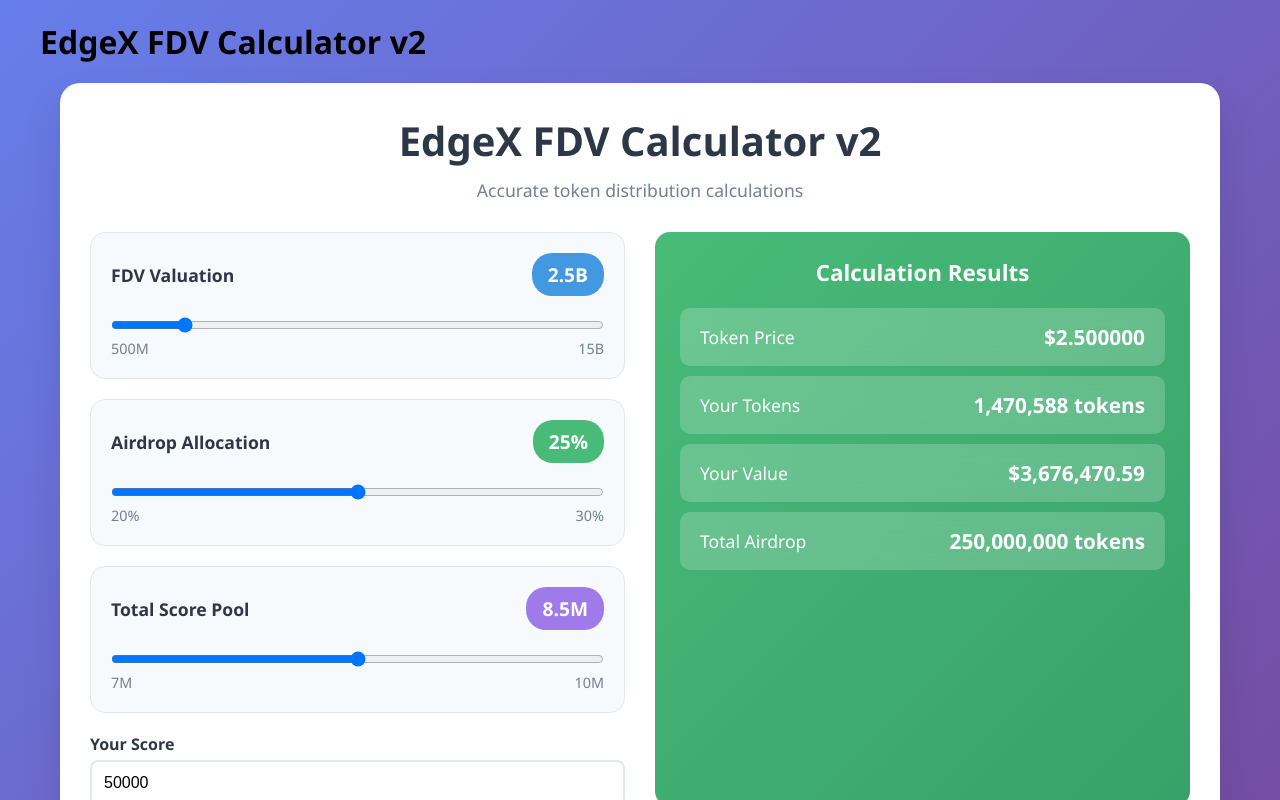
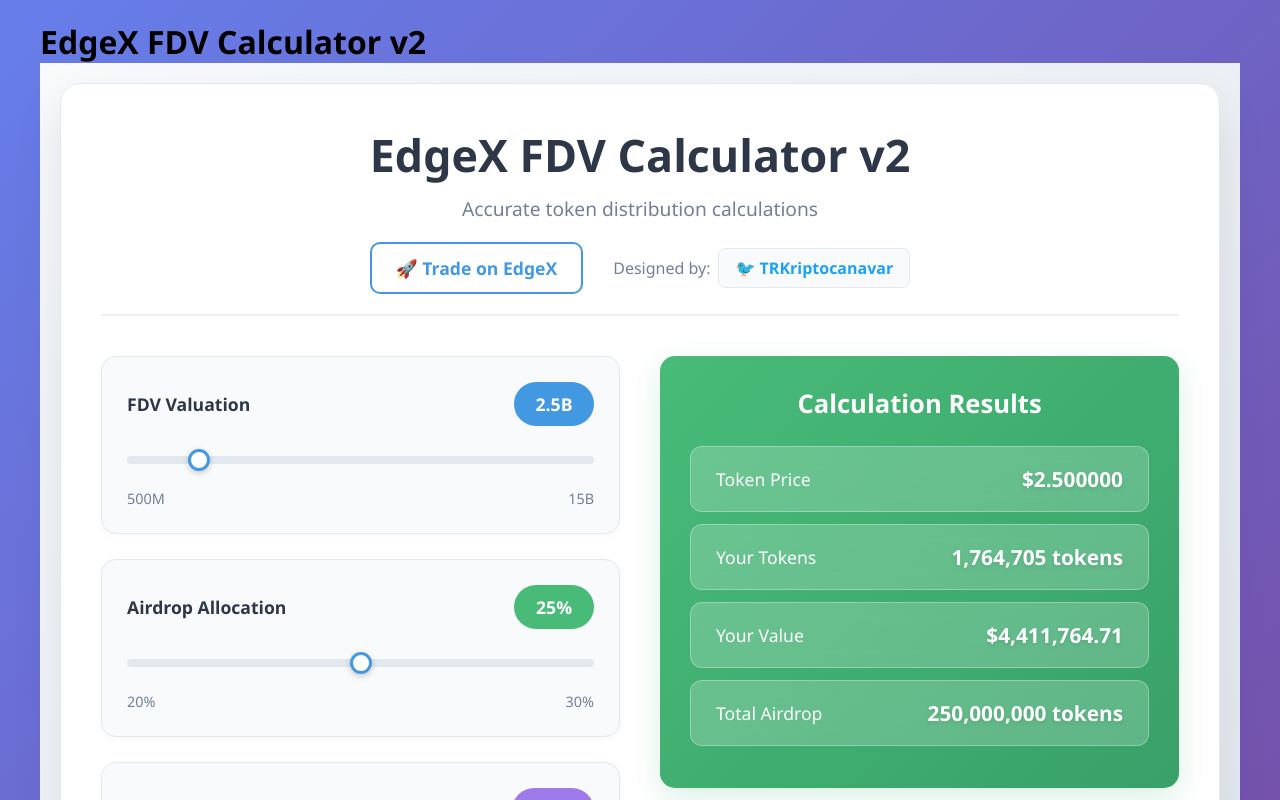
Before and after one commit to trkriptocanavar/edgexpointcalculator, a Next.js app: page / in a window 1280 px wide. Shown: the top 800 px of the page. Built offline with nearby package versions, Linux system fonts and the light colour scheme.

Commit message:
feat: Clean design with Trade link and Twitter credit

```diff
--- a/src/components/Calculator.tsx
+++ b/src/components/Calculator.tsx
@@ -42,7 +42,7 @@
   const [params, setParams] = useState<CalculationParams>({
     fdv: 2.5,
     airdropAllocation: 25,
-    userScore: 50000,
+    userScore: 60000,
     totalScore: 8500000
   })
 
@@ -59,9 +59,33 @@
   return (
     <div style={styles.container}>
       <div style={styles.calculator}>
+        {/* Header with Links */}
         <div style={styles.header}>
           <h1 style={styles.title}>EdgeX FDV Calculator v2</h1>
-          <p style={styles.subtitle}>Accurate token distribution calculations</p>
+          <div style={styles.subtitleContainer}>
+            <p style={styles.subtitle}>Accurate token distribution calculations</p>
+          </div>
+          <div style={styles.linksContainer}>
+            <a
+              href="https://app.edgex.xyz"
+              target="_blank"
+              rel="noopener noreferrer"
+              style={styles.tradeLink}
+            >
+              🚀 Trade on EdgeX
+            </a>
+            <div style={styles.credit}>
+              <span style={styles.creditText}>Designed by: </span>
+              <a
+                href="https://twitter.com/trkriptocanavar"
+                target="_blank"
+                rel="noopener noreferrer"
+                style={styles.twitterLink}
+              >
+                🐦 TRKriptocanavar
+              </a>
+            </div>
+          </div>
         </div>
 
         <div style={styles.gridContainer}>
@@ -187,28 +211,237 @@
   )
 }
 
-// Styles
+// Clean Modern Styles - Morluklar kaldırıldı
 const styles = {
-  container: { maxWidth: '1200px', margin: '0 auto', padding: '20px' },
-  calculator: { background: 'white', borderRadius: '20px', padding: '30px', boxShadow: '0 20px 40px rgba(0,0,0,0.1)' },
-  header: { textAlign: 'center' as const, marginBottom: '30px' },
-  title: { color: '#2d3748', fontSize: '2.5rem', marginBottom: '10px' },
-  subtitle: { color: '#718096', fontSize: '1.1rem' },
-  gridContainer: { display: 'grid', gridTemplateColumns: '1fr 1fr', gap: '30px' },
-  controlsSection: { display: 'flex', flexDirection: 'column' as const, gap: '20px' },
-  controlGroup: { background: '#f7fafc', padding: '20px', borderRadius: '15px', border: '1px solid #e2e8f0' },
-  controlHeader: { display: 'flex', justifyContent: 'space-between', alignItems: 'center', marginBottom: '15px' },
-  controlLabel: { fontWeight: '600', color: '#2d3748', fontSize: '1.1rem' },
-  valueDisplay: { background: '#4299e1', color: 'white', padding: '8px 16px', borderRadius: '20px', fontWeight: 'bold', fontSize: '1.2rem' },
-  slider: { width: '100%', height: '8px', borderRadius: '4px', background: '#cbd5e0', outline: 'none', margin: '10px 0' },
-  sliderRange: { display: 'flex', justifyContent: 'space-between', color: '#718096', fontSize: '0.9rem' },
-  inputGroup: { display: 'grid', gridTemplateColumns: '1fr', gap: '15px' },
-  inputField: { display: 'flex', flexDirection: 'column' as const },
-  inputLabel: { fontWeight: '600', color: '#2d3748', marginBottom: '5px' },
-  input: { padding: '12px', border: '2px solid #e2e8f0', borderRadius: '8px', fontSize: '1rem' },
-  resultsSection: { background: 'linear-gradient(135deg, #48bb78, #38a169)', color: 'white', padding: '25px', borderRadius: '15px' },
-  sectionTitle: { textAlign: 'center' as const, marginBottom: '20px', fontSize: '1.4rem' },
-  resultItem: { display: 'flex', justifyContent: 'space-between', alignItems: 'center', background: 'rgba(255,255,255,0.2)', padding: '15px 20px', borderRadius: '10px', marginBottom: '10px', backdropFilter: 'blur(10px)' },
-  resultLabel: { fontSize: '1.1rem' },
-  resultValue: { fontSize: '1.3rem', fontWeight: 'bold' }
+  container: {
+    maxWidth: '1400px',
+    margin: '0 auto',
+    padding: '20px',
+    minHeight: '100vh',
+    background: 'linear-gradient(135deg, #f8fafc 0%, #e2e8f0 100%)', // Açık gri gradient
+    display: 'flex',
+    alignItems: 'center',
+    justifyContent: 'center'
+  },
+  calculator: {
+    background: 'white',
+    borderRadius: '20px',
+    padding: '40px',
+    boxShadow: '0 25px 50px rgba(0,0,0,0.1)',
+    width: '100%',
+    maxWidth: '1200px',
+    border: '1px solid #e2e8f0'
+  },
+  header: {
+    textAlign: 'center' as const,
+    marginBottom: '40px',
+    borderBottom: '2px solid #f0f0f0',
+    paddingBottom: '20px'
+  },
+  title: {
+    color: '#2d3748',
+    fontSize: '2.8rem',
+    marginBottom: '10px',
+    fontWeight: '700'
+  },
+  subtitleContainer: {
+    marginBottom: '20px'
+  },
+  subtitle: {
+    color: '#718096',
+    fontSize: '1.2rem',
+    margin: 0
+  },
+  linksContainer: {
+    display: 'flex',
+    justifyContent: 'center',
+    alignItems: 'center',
+    gap: '30px',
+    flexWrap: 'wrap' as const,
+    marginTop: '15px'
+  },
+  tradeLink: {
+    color: '#4299e1',
+    fontSize: '1.1rem',
+    fontWeight: '600',
+    textDecoration: 'none',
+    padding: '12px 24px',
+    borderRadius: '10px',
+    border: '2px solid #4299e1',
+    transition: 'all 0.3s ease',
+    background: 'transparent',
+    display: 'flex',
+    alignItems: 'center',
+    gap: '8px'
+  },
+  credit: {
+    display: 'flex',
+    alignItems: 'center',
+    gap: '8px',
+    fontSize: '1rem',
+    color: '#718096'
+  },
+  creditText: {
+    color: '#718096'
+  },
+  twitterLink: {
+    color: '#1da1f2',
+    textDecoration: 'none',
+    fontWeight: '600',
+    display: 'flex',
+    alignItems: 'center',
+    gap: '6px',
+    padding: '8px 16px',
+    borderRadius: '8px',
+    border: '1px solid #e2e8f0',
+    background: '#f8fafc',
+    transition: 'all 0.3s ease'
+  },
+  gridContainer: {
+    display: 'grid',
+    gridTemplateColumns: '1fr 1fr',
+    gap: '40px',
+    alignItems: 'start'
+  },
+  controlsSection: {
+    display: 'flex',
+    flexDirection: 'column' as const,
+    gap: '25px'
+  },
+  controlGroup: {
+    background: '#f8fafc',
+    padding: '25px',
+    borderRadius: '15px',
+    border: '1px solid #e2e8f0',
+    boxShadow: '0 2px 10px rgba(0,0,0,0.03)'
+  },
+  controlHeader: {
+    display: 'flex',
+    justifyContent: 'space-between',
+    alignItems: 'center',
+    marginBottom: '15px'
+  },
+  controlLabel: {
+    fontWeight: '600',
+    color: '#2d3748',
+    fontSize: '1.1rem'
+  },
+  valueDisplay: {
+    background: '#4299e1',
+    color: 'white',
+    padding: '10px 20px',
+    borderRadius: '25px',
+    fontWeight: 'bold',
+    fontSize: '1.1rem',
+    minWidth: '80px',
+    textAlign: 'center' as const
+  },
+  slider: {
+    width: '100%',
+    height: '8px',
+    borderRadius: '5px',
+    background: '#e2e8f0',
+    outline: 'none',
+    margin: '15px 0',
+    WebkitAppearance: 'none'
+  },
+  sliderRange: {
+    display: 'flex',
+    justifyContent: 'space-between',
+    color: '#718096',
+    fontSize: '0.9rem',
+    marginTop: '10px'
+  },
+  inputGroup: {
+    display: 'grid',
+    gridTemplateColumns: '1fr',
+    gap: '15px'
+  },
+  inputField: {
+    display: 'flex',
+    flexDirection: 'column' as const
+  },
+  inputLabel: {
+    fontWeight: '600',
+    color: '#2d3748',
+    marginBottom: '8px',
+    fontSize: '1.1rem'
+  },
+  input: {
+    padding: '15px',
+    border: '2px solid #e2e8f0',
+    borderRadius: '10px',
+    fontSize: '1.1rem',
+    transition: 'border-color 0.3s ease'
+  },
+  resultsSection: {
+    background: 'linear-gradient(135deg, #48bb78, #38a169)',
+    color: 'white',
+    padding: '30px',
+    borderRadius: '15px',
+    height: 'fit-content',
+    boxShadow: '0 10px 30px rgba(72, 187, 120, 0.2)'
+  },
+  sectionTitle: {
+    textAlign: 'center' as const,
+    marginBottom: '25px',
+    fontSize: '1.6rem',
+    fontWeight: '600'
+  },
+  resultItem: {
+    display: 'flex',
+    justifyContent: 'space-between',
+    alignItems: 'center',
+    background: 'rgba(255,255,255,0.2)',
+    padding: '18px 25px',
+    borderRadius: '12px',
+    marginBottom: '12px',
+    backdropFilter: 'blur(10px)',
+    border: '1px solid rgba(255,255,255,0.3)'
+  },
+  resultLabel: {
+    fontSize: '1.1rem',
+    fontWeight: '500'
+  },
+  resultValue: {
+    fontSize: '1.3rem',
+    fontWeight: 'bold',
+    textShadow: '0 2px 4px rgba(0,0,0,0.1)'
+  }
 }
+
+// Slider thumb styles
+const sliderStyles = `
+  input[type="range"]::-webkit-slider-thumb {
+    -webkit-appearance: none;
+    width: 22px;
+    height: 22px;
+    border-radius: 50%;
+    background: white;
+    border: 3px solid #4299e1;
+    cursor: pointer;
+    box-shadow: 0 2px 6px rgba(0,0,0,0.2);
+  }
+
+  input[type="range"]::-moz-range-thumb {
+    width: 22px;
+    height: 22px;
+    border-radius: 50%;
+    background: white;
+    border: 3px solid #4299e1;
+    cursor: pointer;
+    box-shadow: 0 2px 6px rgba(0,0,0,0.2);
+  }
+
+  /* Hover effects for links */
+  a:hover {
+    transform: translateY(-2px);
+    box-shadow: 0 4px 12px rgba(0,0,0,0.15);
+  }
+`
+
+if (typeof document !== 'undefined') {
+  const style = document.createElement('style');
+  style.textContent = sliderStyles;
+  document.head.appendChild(style);
+}
```
